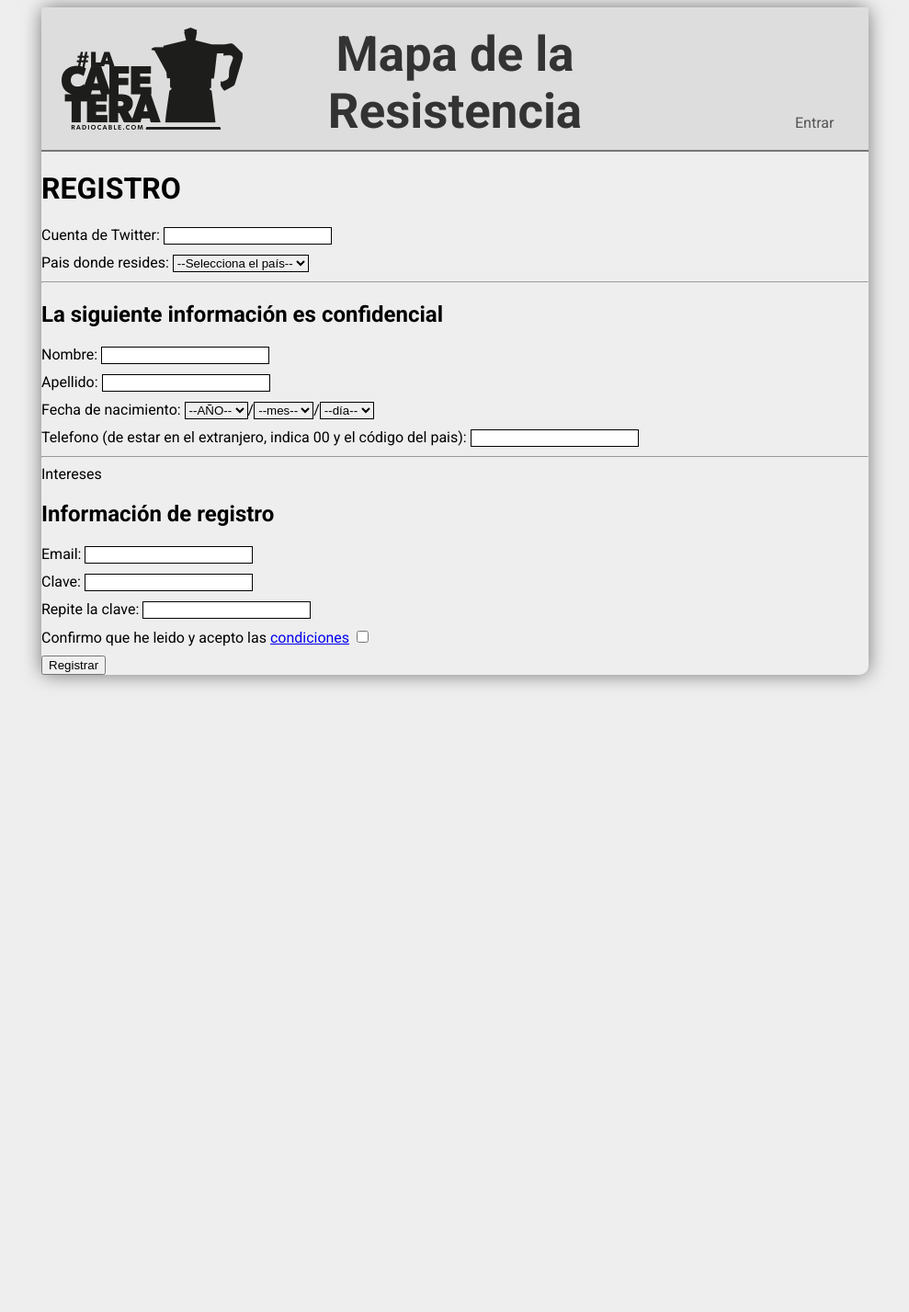
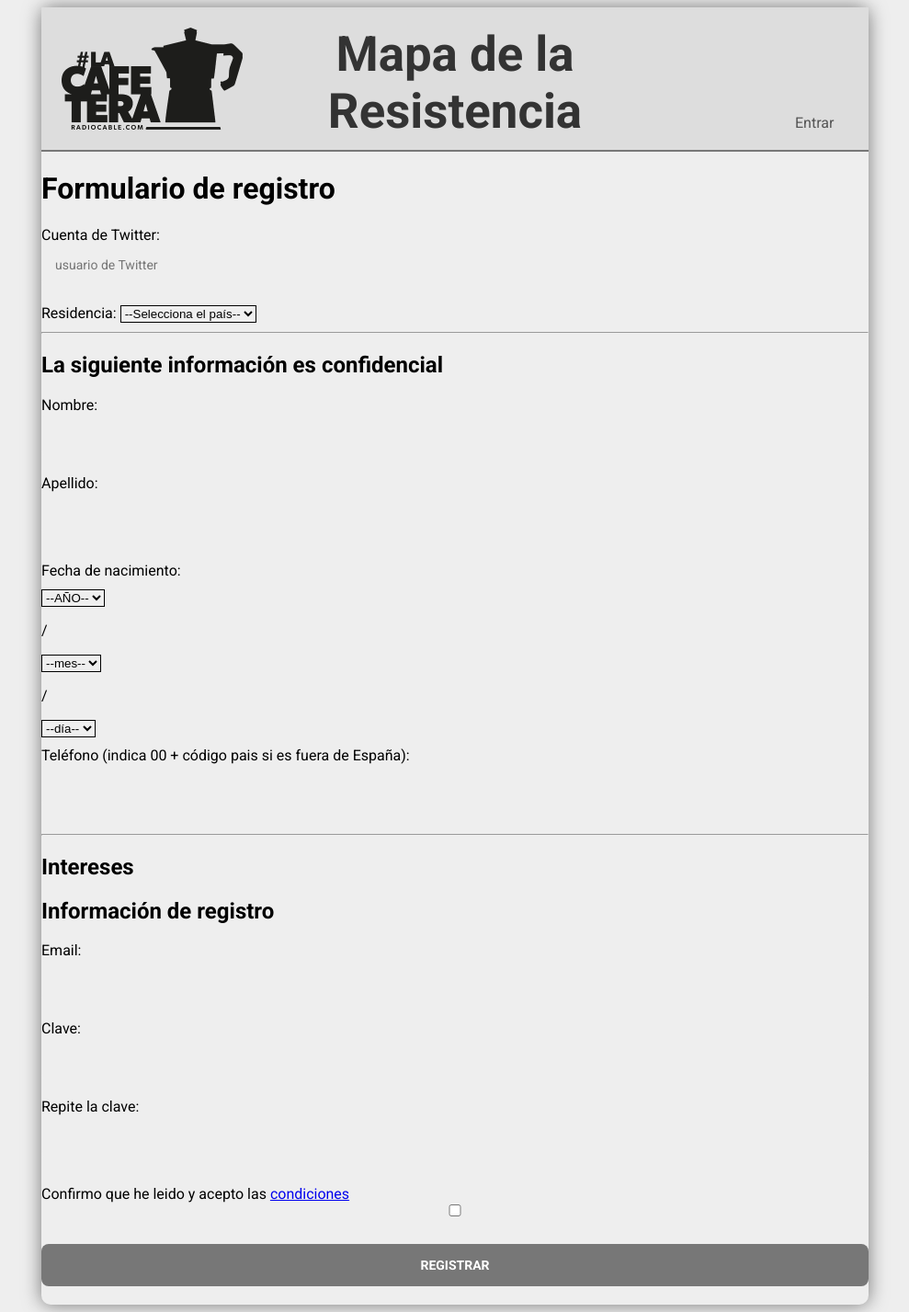
Before and after one commit to docnachondo/mapa_cafetero, a PHP site: page /registro.php in a window 1280 px wide. Shown: the whole page at 92% size, without its empty margins (145-1134 px from the left). Before the commit the page ends 747 px from the top, so only its background shows below. Run offline with PHP 8.4, Linux system fonts and the light colour scheme; data that the repository does not hold is empty; some libraries are stand-ins or nearby versions.

Commit message:
Diseño de formulario de registro

```diff
--- a/registro.php
+++ b/registro.php
@@ -38,12 +38,16 @@
 
         <?php include("header.php"); ?>
 
-        <h1>REGISTRO</h1>
-        <form class="registro" method="post" action="funciones/controlador.php">
+        <div id="registro">
+          <h1>Formulario de registro</h1>
+          <form class="formulario" method="post" action="funciones/controlador.php">
             <input type="hidden" name="accion" value="alta_usuario"/>
-            <span>Cuenta de Twitter: </span> <input type="text" name="twitter" class="val" value="<?if(isset($oyente)){echo $oyente->getTwitter();}?>"/>
-            <div class="clear"></div>
-            <span>Pais donde resides: </span>
+            <div class="mitad">
+              <span>Cuenta de Twitter: </span>
+              <input type="text" name="twitter" class="val" placeholder="usuario de Twitter" value="<?if(isset($oyente)){echo $oyente->getTwitter();}?>"/>
+            </div>
+            <div class="mitad">
+              <span>Residencia: </span>
               <select name="pais" class="val">
                 <option value="0">--Selecciona el país--</option>
                   <? $arrPais = Pais::listar($bd);
@@ -51,20 +55,28 @@
                       ?><option value="<?=$pais->getIdPais()?>" <?if(isset($oyente) && $oyente->getIdPais() == $pais->getIdPais()){echo "selected";}?>><?=$pais->getNombre()?></option><?
                   } ?>
               </select>
+            </div>
             <div class="clear"></div>
             <hr/>
             <h2>La siguiente información es confidencial</h2>
-            <span>Nombre: </span> <input type="text" name="nombre" class="val" value="<?if(isset($oyente)){echo $oyente->getNombre();}?>"/>
-            <div class="clear"></div>
+            <div class="mitad">
+              <span>Nombre: </span>
+              <input type="text" name="nombre" class="val" value="<?if(isset($oyente)){echo $oyente->getNombre();}?>"/>
+            </div>
+            <div class="mitad">
               <span>Apellido: </span> <input type="text" name="apellido" class="val" value="<?if(isset($oyente)){echo $oyente->getApellido();}?>"/>
+            </div>
             <div class="clear"></div>
             <span>Fecha de nacimiento: </span>
-            <select name="anyo" class="val">
+            <div class="clear"></div>
+            <select name="anyo" class="val tercio">
                 <option value="0">--AÑO--</option>
                 <? for($i = date(Y)-17; $i > date(Y)-100; $i--){ ?>
                 <option value="<?=$i?>" <?if(isset($oyente) && date("Y", $oyente->getFechaNacimiento()) == $i){echo "selected";}?>><?=$i?></option>
                 <? } ?>
-            </select>/<select name="mes" class="val">
+            </select>
+            <p class="izq">/</p>
+            <select name="mes" class="val tercio">
                 <option value="0">--mes--</option>
                 <? for($i = 1; $i < 13; $i++){
                     if($i < 10) {?>
@@ -73,7 +85,9 @@
                         <option value="<?=$i?>" <?if(isset($oyente) && date("n", $oyente->getFechaNacimiento()) == $i){echo "selected";}?>><?=$i?></option>
                     <? } ?>
                 <? } ?>
-            </select>/<select name="dia" class="val">
+            </select>
+            <p class="izq">/</p>
+            <select name="dia" class="val tercio">
                 <option value="0">--día--</option>
                 <? for($i = 1; $i < 32; $i++){
                     if($i < 10) {?>
@@ -84,26 +98,33 @@
                 <? } ?>
             </select>
             <div class="clear"></div>
-            <span>Telefono (de estar en el extranjero, indica 00 y el código del pais): </span> <input type="text" name="telefono" class="val" value="<?if(isset($oyente)){echo $oyente->getTelefono();}?>"/>
+            <span>Teléfono (indica 00 + código pais si es fuera de España): </span>
+            <input type="text" name="telefono" class="val" value="<?if(isset($oyente)){echo $oyente->getTelefono();}?>"/>
             <div class="clear"></div>
             <hr/>
-            <span>Intereses</span>
+            <h2>Intereses</h2>
             <div class="intereses">
                 <? $lista = Interes::listar($bd);
                 foreach ($lista as $interes){ ?>
-                <img src="images/<?=$interes->getFoto()?>" title="<?=$interes->getNombre()?>"/> <input type="checkbox" name="int_<?=$interes->getIdInteres()?>"/>
+                <img class="izq" src="images/<?=$interes->getFoto()?>" title="<?=$interes->getNombre()?>"/>
+                <input type="checkbox" class="izq" name="int_<?=$interes->getIdInteres()?>"/>
                 <? } ?>
             </div>
+            <div class="clear"></div>
             <h2>Información de registro</h2>
             <span>Email: </span> <input type="text" name="email" class="val" value="<?if(isset($oyente)){echo $oyente->getEmail();}?>"/>
-            <div class="clear"></div>
-            <span>Clave: </span> <input type="password" name="clave" class="val"/>
-            <div class="clear"></div>
-            <span>Repite la clave: </span> <input type="password" name="clave2" class="val"/>
+            <div class="mitad">
+              <span>Clave: </span>
+              <input type="password" name="clave" class="val"/>
+            </div>
+            <div class="mitad">
+              <span>Repite la clave: </span>
+              <input type="password" name="clave2" class="val"/>
+            </div>
             <div class="clear"></div>
             <span>Confirmo que he leido y acepto las <a href="#" onclick="ver_condiciones()">condiciones</a></span> <input type="checkbox" name="condiciones"/>
             <div class="clear"></div>
-            <input type="submit" value="Registrar"/>
+            <input type="submit" value="Registrar" class="boton"/>
           </form>
           <div class="condiciones">
               <div class="caja">
@@ -117,5 +138,6 @@
           </div>
           <? $_SESSION["temp"] = null; ?>
         </div>
+      </div>
     </body>
 </html>
```
Lines whose indentation alone changed are shown as unchanged.
